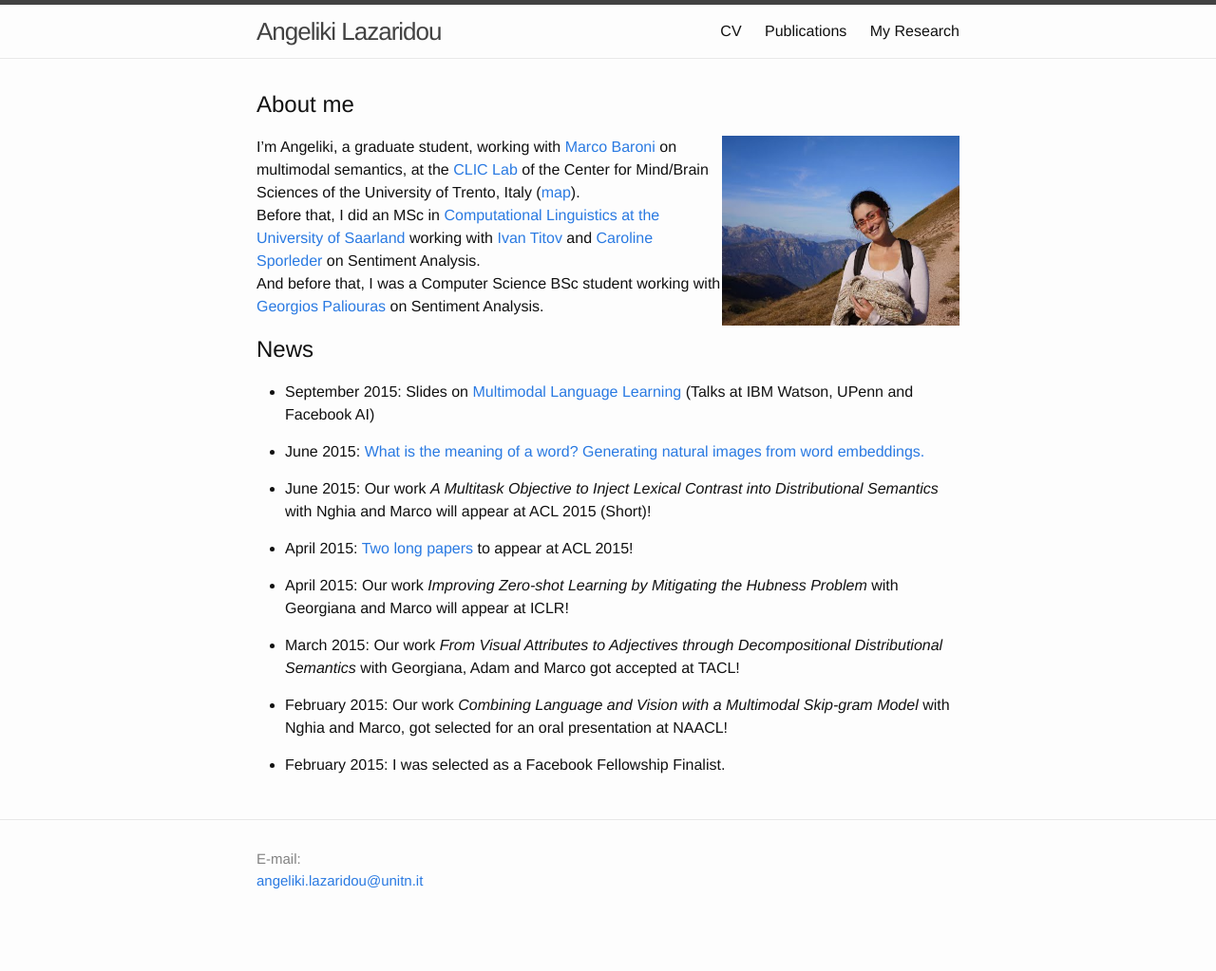
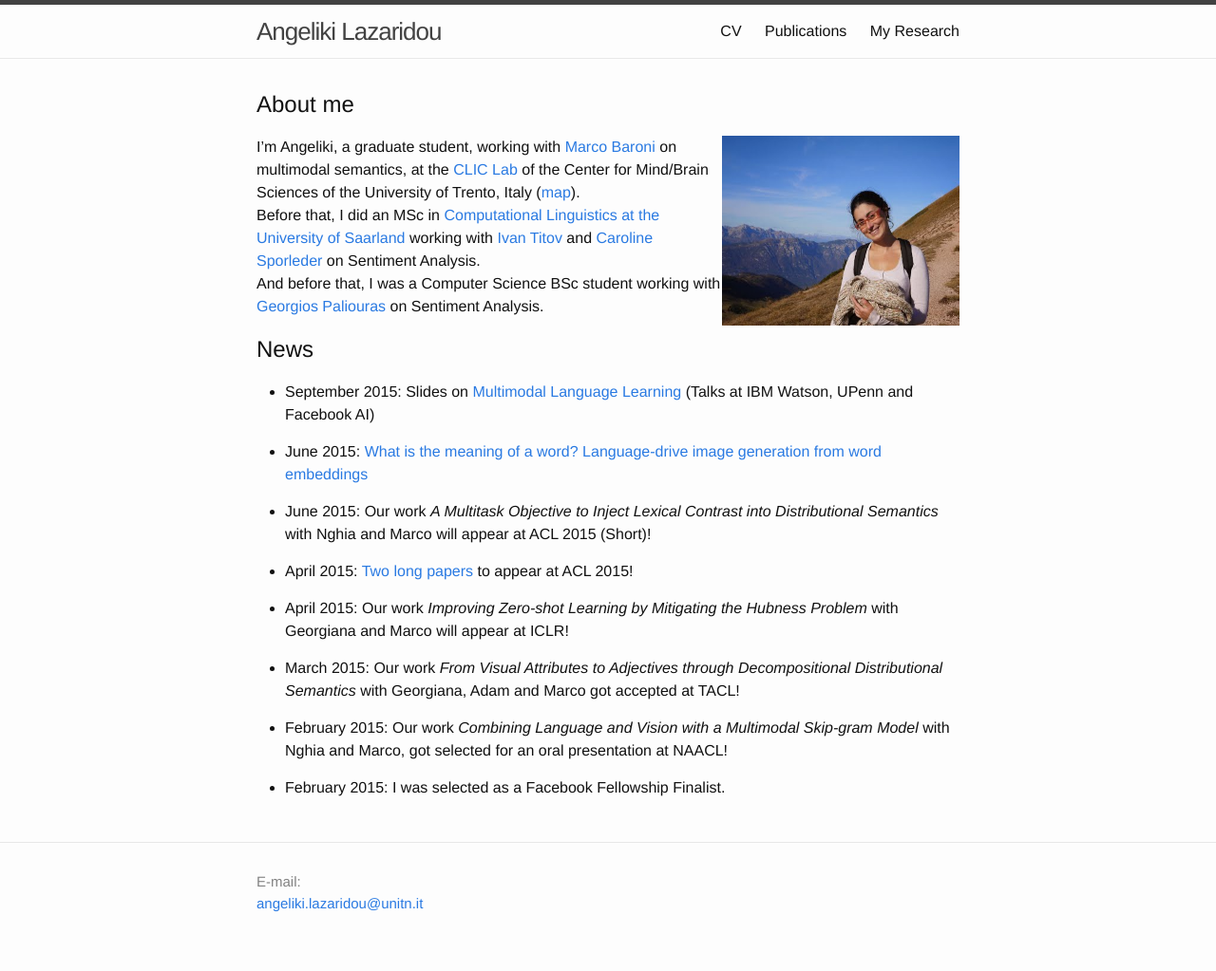
Before and after one commit to angelikilazaridou/angelikilazaridou.github.io, a Jekyll site: the page built from index.md, in a window 1280 px wide. Shown: the whole page at 95% size. Built offline with Jekyll 4.4.1, drawn with Linux system fonts in a browser that asks for light colours; before the commit the page ends 999 px from its top, so only the background shows below that.

Commit message:
image generatin

```diff
--- a/index.md
+++ b/index.md
@@ -15,7 +15,7 @@ News
 ---------
 * September 2015: Slides on <a href="../resourses/talks/MmLL.pdf">Multimodal Language Learning</a> (Talks at IBM Watson, UPenn and Facebook AI)
 
-* June 2015: <a href="http://arxiv.org/abs/1506.03500">What is the meaning of a word? Generating natural images from word embeddings.</a>
+* June 2015: <a href="http://arxiv.org/abs/1506.03500">What is the meaning of a word? Language-drive image generation from word embeddings</a>
 
 * June 2015: Our work *A Multitask Objective to Inject Lexical Contrast into Distributional Semantics* with Nghia and Marco will appear at ACL 2015 (Short)!
 
```
